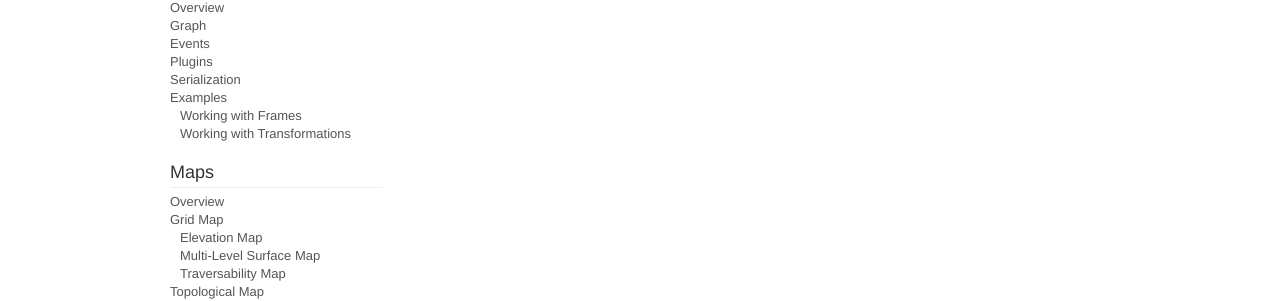
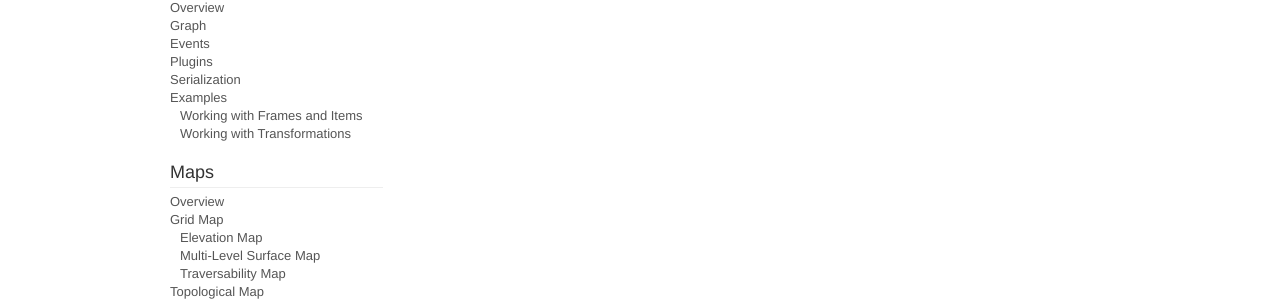
Before and after one commit to envire/envire.github.io, a Jekyll site: the page built from docs.md, in a window 1280 px wide and 1025 px high. Shown: the part 191-492 px from the top of the window. Built offline with Jekyll 4.4.1, drawn with Linux system fonts in a browser that asks for light colours; nearby versions of some CDN libraries.

```diff
--- a/_data/nav_docs.yml
+++ b/_data/nav_docs.yml
@@ -18,8 +18,8 @@
     title: Examples
     subitems:
       - url: tutorials/tutorial_basic_envire_graph_frames.html
-        title: Working with Frames
-      - id: tutorial_basic_envire_graph_transforms
+        title: Working with Frames and Items
+      - url: tutorials/tutorial_basic_envire_graph_transforms.html
         title: Working with Transformations
 - title: Maps
   items:
```
